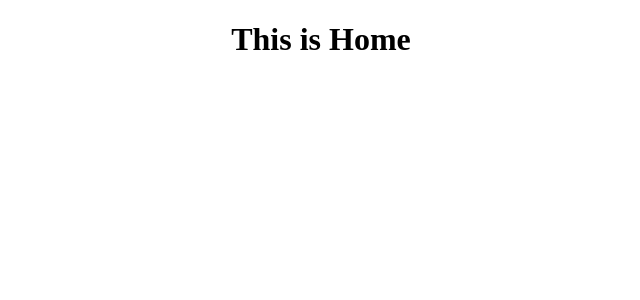
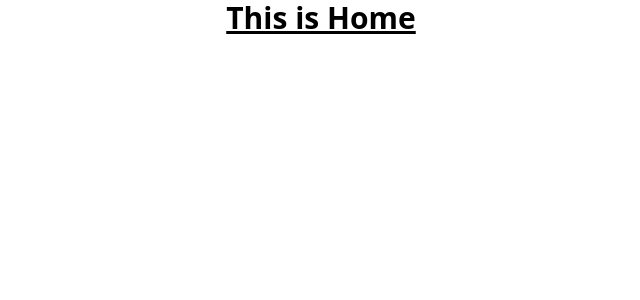
Before and after one commit to Md-RonyAhmed/product-reviews-website-react, a React (Create React App) app: page / in a window 1280 px wide. Shown: the top 300 px of the page, without its empty margins (319-959 px from the left). Built offline with nearby package versions, Linux system fonts and the light colour scheme.

Commit message:
tailwind.css added

```diff
--- /dev/null
+++ b/postcss.config.js
@@ -0,0 +1,6 @@
+module.exports = {
+  plugins: {
+    tailwindcss: {},
+    autoprefixer: {},
+  },
+}
--- a/src/App.js
+++ b/src/App.js
@@ -1,9 +1,8 @@
 import './App.css';
-
 function App() {
   return (
     <div className="App">
-     <h1>This is Home</h1>
+     <h1 className='text-3xl font-bold underline'>This is Home</h1>
     </div>
   );
 }
--- /dev/null
+++ b/src/index.css
@@ -0,0 +1,3 @@
+@tailwind base;
+@tailwind components;
+@tailwind utilities;
--- a/src/index.js
+++ b/src/index.js
@@ -1,3 +1,4 @@
+import './index.css';
 import React from 'react';
 import App from './App';
 import ReactDomClient from "react-dom/client";
--- /dev/null
+++ b/tailwind.config.js
@@ -0,0 +1,7 @@
+module.exports = {
+  content: ["./src/**/*.{js,jsx,ts,tsx}"],
+  theme: {
+    extend: {},
+  },
+  plugins: [],
+};
```
